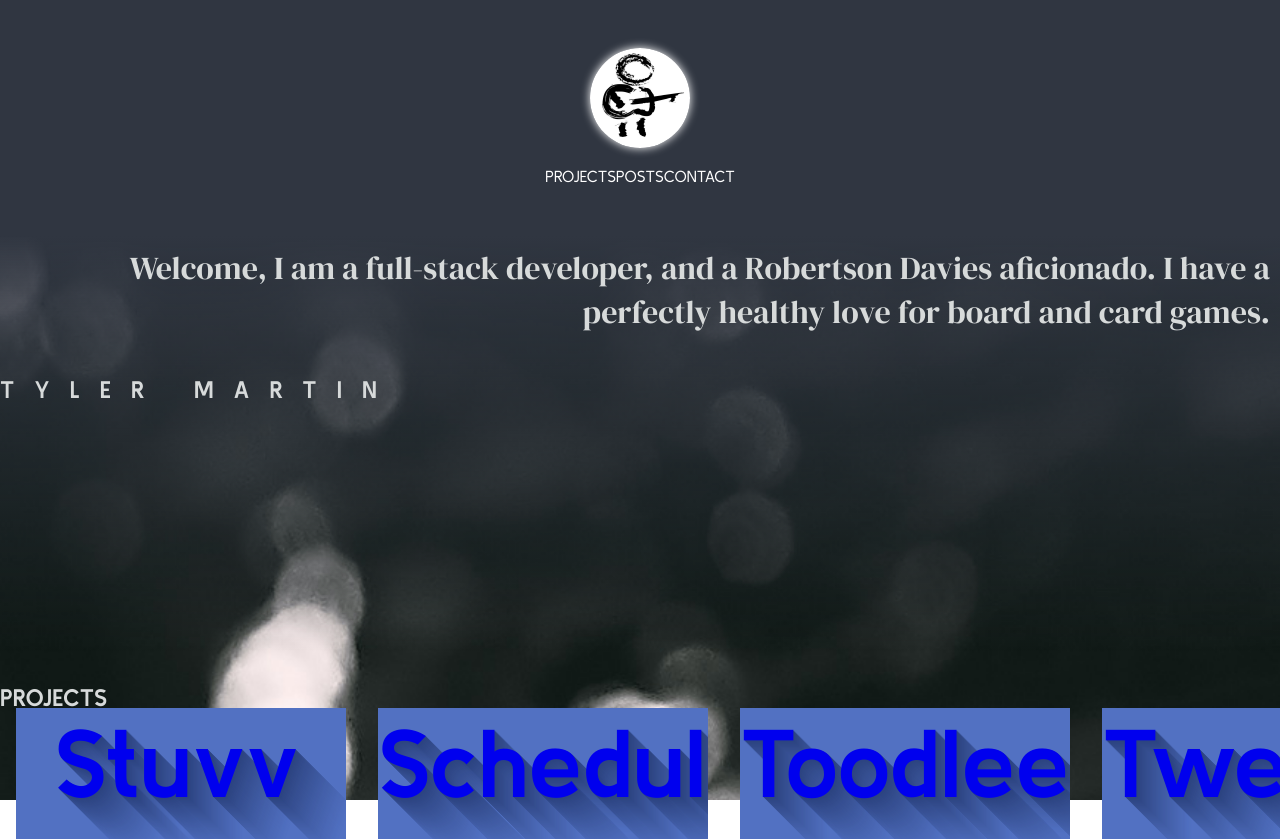
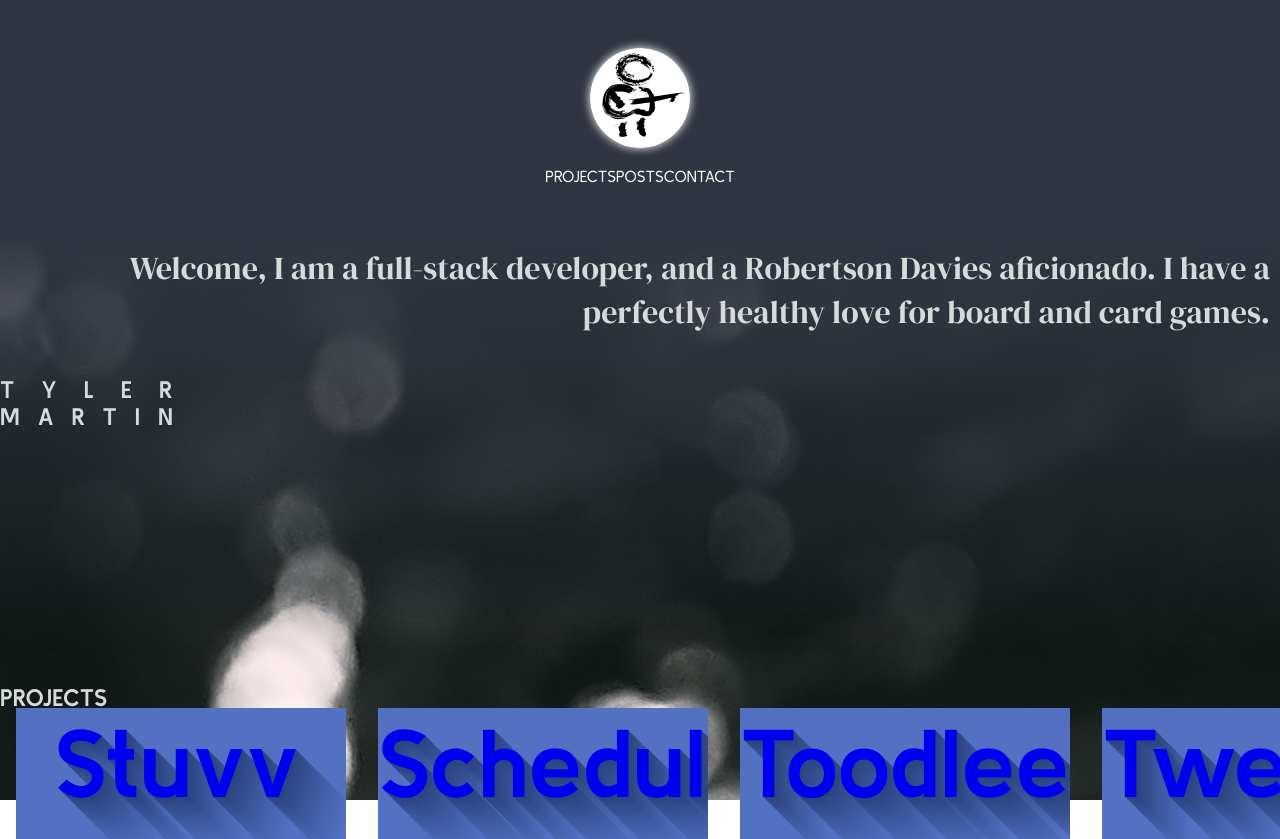
Before and after one commit to TYLER-JM/personal-homepage, a React (Create React App) app: page / in a window 1280 px wide. Shown: the top 839 px of the page. Built offline with nearby package versions, Linux system fonts and the light colour scheme.

Commit message:
work on creating a better animation

```diff
--- a/src/components/About.js
+++ b/src/components/About.js
@@ -4,7 +4,9 @@ const About = function() {
   return (
     <article className="section about" id="about">
       <p className="bio">Welcome, I am a full-stack developer, and a Robertson Davies aficionado. I have a perfectly healthy love for board and card games.</p>
-      <h1 className="name">Tyler Martin</h1>
+      {/* <h1 className="name">Tyler Martin</h1> */}
+      <h1 className="name first">Tyler</h1>
+      <h1 className="name last">Martin</h1>
       {/* <p>With bended neck I grope, </p> */}
       </article>
   );
--- a/src/styles/section.scss
+++ b/src/styles/section.scss
@@ -1,20 +1,29 @@
 @import './palette.scss';
 
-@keyframes slide-letters {
+@keyframes slide-first-name {
   0% {
     letter-spacing: 0px;
     opacity: 0;
-    // text-align: right
   }
   50% {
-    // letter-spacing: 5.2vw;
-    // text-align: center
     opacity: 0.1;
   }
   100% {
-    letter-spacing: 20px;
+    letter-spacing: 27px;
     opacity: 1;
-    // text-align: left;
+  }
+}
+@keyframes slide-last-name {
+  0% {
+    letter-spacing: 0px;
+    opacity: 0;
+  }
+  50% {
+    opacity: 0.1;
+  }
+  100% {
+    letter-spacing: 18px;
+    opacity: 1;
   }
 }
 
@@ -38,12 +47,18 @@
     font-family: 'DM Serif Display', serif;
   }
   .name {
+    margin: 0;
     font-family: 'Kulim Park', sans-serif;
     width: 100%;
-    margin-bottom: 2em;
     text-transform: uppercase;
-    letter-spacing: 20px;
-    animation: 3s ease-in-out 1s 1 running slide-letters;
+  }
+  .first {
+    animation: 3s ease-in-out 1s 1 running slide-first-name;
+    letter-spacing: 27px;
+  }
+  .last {
+    animation: 3s ease-in-out 1s 1 running slide-last-name;
+    letter-spacing: 18px;
   }
 }
 
```
